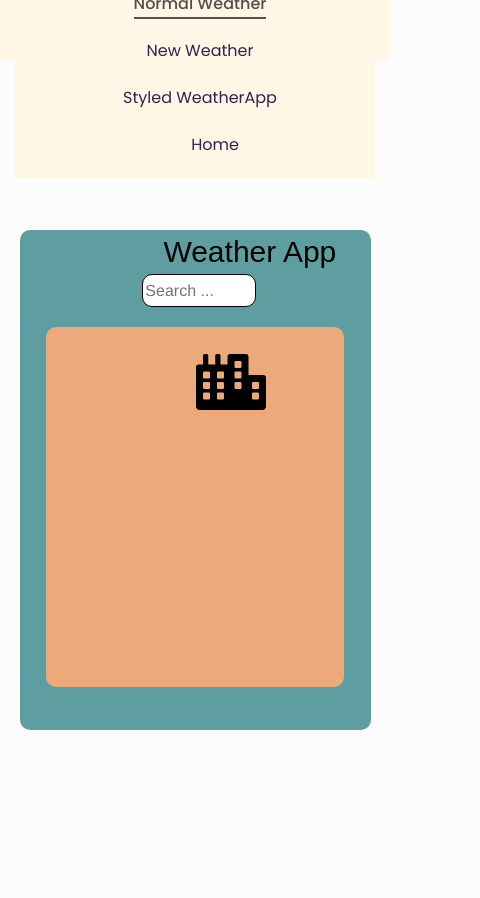
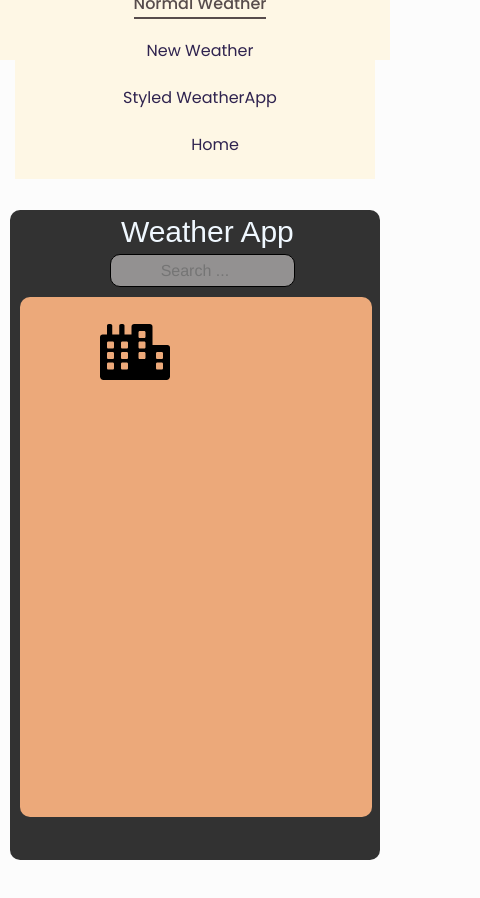
Before and after one commit to Chandan9898Kumar/Forming_Basic_Weather, a React (Create React App) app: page /normalWeather in a window 390 px wide. Shown: the top 898 px of the page, 480 px wide, since content can reach past the window. Built offline with nearby package versions, Linux system fonts and the light colour scheme; a web font is replaced by a local one.

Commit message:
App Completed

```diff
--- /dev/null
+++ b/src/LoadingComponent/LoaderCom.js
@@ -0,0 +1,14 @@
+import React from "react";
+import "./loaderStyle.css";
+const LoaderComponent = () => {
+  return (
+    <>
+      <div className="loaderComponent">
+        <span className="loader__element"></span>
+        <span className="loader__element"></span>
+        <span className="loader__element"></span>
+      </div>
+    </>
+  );
+};
+export default LoaderComponent;
--- /dev/null
+++ b/src/LoadingComponent/loaderStyle.css
@@ -0,0 +1,43 @@
+:root {
+  --main-color: #ecf0f1;
+  --point-color: #dad3d3;
+  --size: 10px;
+}
+
+.loaderComponent {
+  display: flex;
+  justify-content: center;
+  align-items: center;
+  margin-top: 35%;
+  overflow: hidden;
+  width: 100%;
+  height: 100%;
+  top: 0;
+  left: 0;
+  z-index: 100000;
+  background: rgba(0, 0, 0, 0);
+}
+
+.loader__element {
+  border-radius: 100%;
+  border: var(--size) solid var(--point-color);
+  margin: calc(var(--size) * 2);
+}
+
+.loader__element:nth-child(1) {
+  animation: preloader 0.6s ease-in-out alternate infinite;
+}
+
+.loader__element:nth-child(2) {
+  animation: preloader 0.6s ease-in-out alternate 0.2s infinite;
+}
+
+.loader__element:nth-child(3) {
+  animation: preloader 0.6s ease-in-out alternate 0.4s infinite;
+}
+
+@keyframes preloader {
+  100% {
+    transform: scale(2);
+  }
+}
--- a/src/SecondWeather/WeatherSecond.js
+++ b/src/SecondWeather/WeatherSecond.js
@@ -10,24 +10,22 @@ import stormy from "../Assets/stormy.png";
 import sunny from "../Assets/sunny.png";
 import Haze from "../Assets/Haze.png";
 import Smoke from "../Assets/Smoke.png";
-//
 
 import FourNotFourError from "../AnimationFourNotFour/FourNotFour";
-
+import LoaderComponent from "../LoadingComponent/LoaderCom";
 const api = {
-  key: " ",
+  key: "de353db13c74d49bd7bf59c509086b74",
   base: "https://api.openweathermap.org/data/2.5/",
 };
 
 const WeatherTwo = () => {
   const [weather, setWeather] = useState({});
-
+  const [load, setLoad] = useState("");
   const debounce = (callbackFunction) => {
     let Timer;
 
     return function (args) {
       // let argument=arguments
-
       let context = this;
 
       if (Timer) {
@@ -41,6 +39,7 @@ const WeatherTwo = () => {
   };
 
   const reduce = (inputValue) => {
+    setLoad(inputValue);
     if (inputValue && inputValue.length) {
       fetch(`${api.base}weather?q=${inputValue}&appid=${api.key}&units=metric`)
         .then((res) => res.json())
@@ -140,7 +139,9 @@ const WeatherTwo = () => {
             className="search-bar"
             type="search"
             placeholder="Search for a city ..."
-            onChange={(event) => inputChangeHandler(event.target.value)}
+            onChange={(event) => {
+              inputChangeHandler(event.target.value);
+            }}
           />
         </div>
 
@@ -170,12 +171,14 @@ const WeatherTwo = () => {
             </div>
           </div>
         ) : (
-          ""
+          load &&
+          load.length &&
+          weather &&
+          weather.cod !== "404" && <LoaderComponent />
         )}
-        {weather && weather.message && weather.message.length ? (
+        {weather && weather.cod && weather.cod === "404" ? (
           <div className="errorReport">
             <FourNotFourError />
-            {/* <h2 className="textStyle">{weather.message}</h2> */}
           </div>
         ) : (
           ""
--- a/src/ThirdWeatherApp/MainPage.js
+++ b/src/ThirdWeatherApp/MainPage.js
@@ -7,6 +7,7 @@ import DisplayLeftScreen from "../ThirdWeatherApp/LeftComponent/LeftComponent";
 import AnimatedImage from "../Animation/AnimatedImage";
 import { details } from "./Context/Context";
 import SpiralComponent from "../SpiralComponent/Spiral";
+import LoaderComponent from "../LoadingComponent/LoaderCom";
 const FinalApp = () => {
   const newDetails = useContext(details);
   return (
@@ -17,8 +18,15 @@ const FinalApp = () => {
           <DisplayLeftScreen />
           <div className="rightSide">
             <SelectCity />
-            <WeakInfo />
-            <Humidity />
+            {newDetails && newDetails.city.city && !newDetails.daily ? (
+              <LoaderComponent />
+            ) : (
+              <>
+                <WeakInfo />
+                <Humidity />
+              </>
+            )}
+
             {newDetails && !newDetails.city.city ? (
               <div>
                 <SpiralComponent />
--- a/src/ThirdWeatherApp/SelectState/CitySelection.js
+++ b/src/ThirdWeatherApp/SelectState/CitySelection.js
@@ -4,7 +4,7 @@ import { memo } from "react";
 import { details } from "../Context/Context";
 import { dispatchAction } from "../Context/Context";
 import "../finalStyle.css";
-const KEY = "";
+const KEY = "de353db13c74d49bd7bf59c509086b74";
 
 const SelectCity = () => {
   const cityDetails = useContext(details);
--- a/src/ThirdWeatherApp/SingleCard/Card.js
+++ b/src/ThirdWeatherApp/SingleCard/Card.js
@@ -24,7 +24,7 @@ const SingleCard = ({ item, className, onClick, itemId, ...props }) => {
         <span className="weatherCondition">{item.weather[0].main}</span>
         <br />
         <span className="day-temp">
-          {Math.round((item.main.temp - 32) / 1.8)}°C
+          {Math.round((item.main.temp - 32) / 1.8)/5}°C
         </span>
       </li>
     </>
--- a/src/WeatherSimple/WeatherApp.js
+++ b/src/WeatherSimple/WeatherApp.js
@@ -2,7 +2,7 @@ import React, { useState, useEffect } from "react";
 import "./weatherStyle.css";
 import { FaCity } from "react-icons/fa";
 
-let key = " ";
+let key = "de353db13c74d49bd7bf59c509086b74";
 const WeatherApp = () => {
   const [search, setSearch] = useState("");
   const [data, setData] = useState([]);
@@ -45,13 +45,11 @@ const WeatherApp = () => {
             onChange={(event) => setSearch(event.target.value)}
           />
         </div>
-
-        <div className="item">
         <div className="subItem">
           <h2>
             {" "}
             <FaCity style={{ fontSize: "70px" }} /> {"   "} {"  "}
-              <text style={{ fontSize: "40px" }}>
+            <text className="textStyles">
               {data && data.name && data.name.length && data.name}
             </text>
           </h2>
@@ -66,10 +64,7 @@ const WeatherApp = () => {
           </h1>
           <h3 style={{ marginLeft: "70px", marginTop: "5%" }}>
             {data && data.weather && (
-                <i
-                  class="fas fa-cloud-meatball"
-                  style={{ fontSize: "40px" }}
-                ></i>
+              <i class="fas fa-cloud-meatball" style={{ fontSize: "40px" }}></i>
             )}
             {"  "}
             {"  "}
@@ -85,7 +80,6 @@ const WeatherApp = () => {
         </div>
       </div>
     </div>
-    </div>
   );
 };
 export default WeatherApp;
--- a/src/WeatherSimple/weatherStyle.css
+++ b/src/WeatherSimple/weatherStyle.css
@@ -13,27 +13,31 @@ body {
 }
 
 .subheader {
-  width: 60%;
-  margin-top: 10%;
-  background-color: cadetblue;
-  height: 500px;
+  width: 50%;
+  margin-top: 20%;
+  /* background-color: cadetblue; */
+  background: rgba(0, 0, 0, 0.8);
+  height: 550px;
   margin-left: 0px;
   margin-right: 0px;
   border-radius: 10px;
   border-radius: 10px;
   margin-bottom: 30%;
+  display: block;
 }
 
 div.label {
   margin-left: 41%;
   margin-top: 5px;
   margin-bottom: 5px;
+  color: aliceblue;
 }
 
 div.settingInput {
   margin-left: 35%;
 }
 input[type="search"].inputField {
+  text-align: center;
   width: 50%;
   height: 33px;
   border: 1px solid black;
@@ -42,42 +46,84 @@ input[type="search"].inputField {
   font-family: "Franklin Gothic Medium", "Arial Narrow", Arial, sans-serif;
 }
 
-/* div.item {
+div.subItem {
   margin-top: 20px;
-  display: inline-block;
-  width: 100%;
-  background-color: rgb(236, 169, 122);
-  margin-left: 20%;
+  width: 75%;
+  background-color: rgba(236, 169, 122);
   padding-left: 150px;
-  height: 300px;
-} */
-
-div.item {
-  display: flex;
-  width: 100%;
-  justify-content: center;
-  align-items: center;
+  border-radius: 10px;
+  height: 400px;
+  margin-left: 100px;
 }
 
-div.subItem {
-  margin-top: 20px;
-  width: 65%;
-  background-color: rgb(236, 169, 122);
-  padding-left: 150px;
-  border-radius: 10px;
-  height: 360px;
+.textStyles {
+  font-size: 40px;
 }
-
-
-
 
 @media all and (max-width: 600px) {
   .subheader {
     margin-bottom: 38%;
-    width: 90%;
+    width: 95%;
+    height: 650px;
+    margin: 0px;
   }
-  div.subItem{
-    width: 85%;
+  div.subItem {
+    width: 95%;
+    margin: 10px;
+    height: 520px;
+    padding: 0 0 0 20px;
+    overflow: hidden;
+  }
+  div.label {
+    margin-left: 30%;
   }
 
+  div.settingInput {
+    margin-left: 100px;
+    width: 100%;
+    overflow: hidden;
+  }
+
+  input[type="search"].inputField {
+    background: rgba(243, 240, 240, 0.5);
+    text-align: center;
+  }
+
+  .textStyles {
+    font-size: 20px;
+  }
 }
+
+@media all and (max-width: 1200px) {
+  .subheader {
+    margin-bottom: 38%;
+    width: 95%;
+    height: 650px;
+    margin: 0px;
+  }
+  div.subItem {
+    width: 95%;
+    margin: 10px;
+    height: 520px;
+    padding: 0 0 0 80px;
+    overflow: hidden;
+  }
+  div.label {
+    margin-left: 30%;
+  }
+
+  div.settingInput {
+    margin-left: 100px;
+    width: 100%;
+    overflow: hidden;
+  }
+
+  input[type="search"].inputField {
+    background: rgba(243, 240, 240, 0.5);
+    text-align: center;
+  }
+
+  .textStyles {
+    font-size: 40px;
+  }
+}
```
Lines whose indentation alone changed are shown as unchanged.
